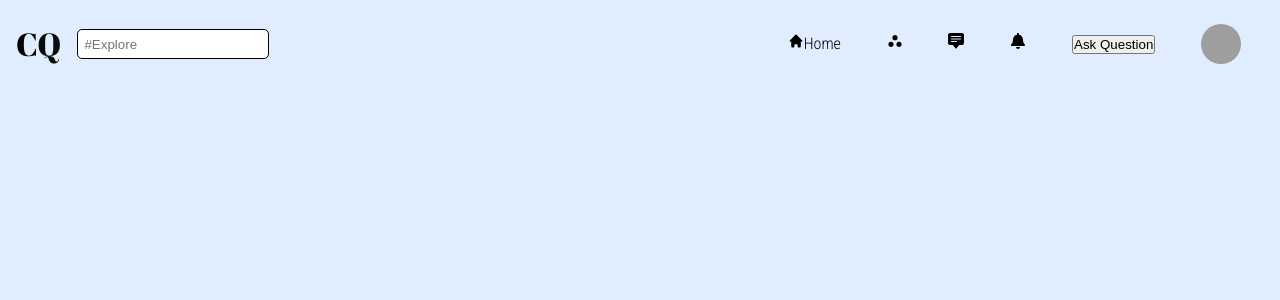
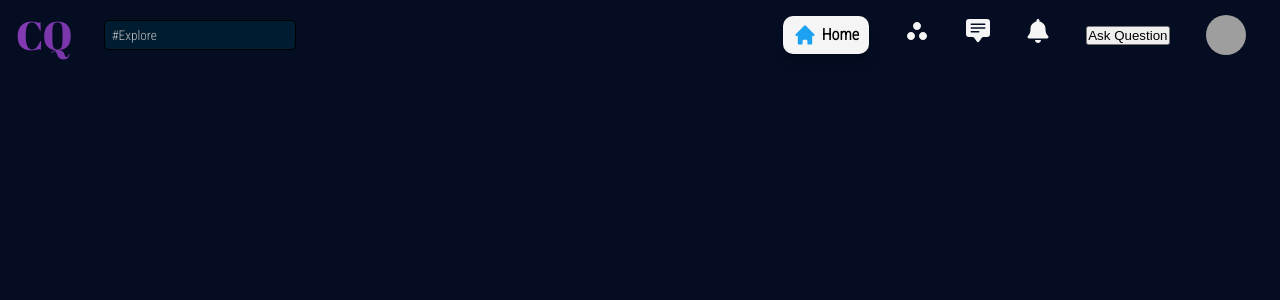
Before and after one commit to Ritik-Bhasarkar/Campus-Quora, a React (Create React App) app: page / in a window 1280 px wide. Shown: the top 300 px of the page. Built offline with nearby package versions, Linux system fonts and the light colour scheme; grey boxes are pictures that could not be loaded.

Commit message:
navbar-ongoing

```diff
--- a/src/App.css
+++ b/src/App.css
@@ -54,9 +54,10 @@ html {
   /* fonts  */
 
   --fs-extra-large: clamp(1.2rem, 4vw + 0.5rem, 4rem);
-  --fs-large:clamp(1.5rem, 3vw + 0.5rem,2rem);
+  --fs-large:clamp(1.5rem, 3vw + 0.5rem,2.5rem);
   --fs-medium:clamp(0.8rem, 1vw + 0.5rem, 1.1rem);
   --fs-small:clamp(0.9rem, 0.7vw + 0.5rem , 1.3rem );
+  --fs-extra-small: clamp(0.7rem,0.5vw + 0.3rem,1rem);
 
 
 
@@ -364,7 +365,7 @@ ul {
 .login-form__forgotPwd{
   font-size: var(--extra-small-text);
    display: flex;
-   justify-content: end;
+   justify-content: flex-end;
    margin: 0.3rem;
    cursor: pointer;
   }
@@ -496,7 +497,7 @@ ul {
  /*-----------------login page end------------------------*/
 
 .quora-container{
-  background-color: #E0EDFE;
+  background-color: #040D21;
   height: 100svh;
 }
 
@@ -504,20 +505,21 @@ ul {
 
 .navbar-container{
   display: flex;
-  justify-content: space-between;
+  justify-content:space-between;
   align-items: center;
-  padding:1rem
+  padding:0 1rem;
 }
 
 .navbar-left{
   display: flex;
   align-items: center;
-  gap: 1rem;
+
 }
 
-.navbar-left > .navbar__logo{
+.navbar-left > .navbar__logo > span{
   font-size: var(--fs-large);
   font-family: var(--header-font);
+  color: var(--header-color);
 }
 
 .navbar__search input{
@@ -525,6 +527,15 @@ ul {
   border-radius: 5px;
   padding: 0.4rem;
   outline: none;
+  background-color: #001C30;
+  margin-left: 2rem;
+}
+
+input::placeholder{
+  color: var(--grey-450);
+  font-size: var(--fs-extra-smallsmall);
+  font-family: var(--secondary-font);
+
 }
 
 .navbar__search input:focus{
@@ -536,5 +547,36 @@ ul {
   display: flex;
   align-items: center;
   justify-content: space-around;
+}
 
+.icon {
+  font-size: 1.5rem;
+  color: whitesmoke;
 }
+
+.icon:hover{
+  background-color: #C0C0C0;
+  border-radius: 10px;
+  z-index: -1;
+}
+
+.navbar-right > .navbar__home{
+  border: none;
+  border-radius: 10px;
+  box-shadow: var(--shadow-3);
+  background-color: whitesmoke;
+  padding: 5px 10px;
+  display: flex;
+  align-items: center;
+  justify-content:space-around;
+}
+
+.navbar__home>.home-text{
+  font-size: var(--fs-extra-smallsmall);
+  margin-left: 0.3rem;
+  font-weight: bolder;
+}
+
+.navbar__home > .home{
+  color: #1DA1F2;
+}
--- a/src/components/Navbar.jsx
+++ b/src/components/Navbar.jsx
@@ -20,17 +20,17 @@ const Navbar = () => {
         </div>
         <div className='navbar-right'>
             <div className='navbar__home'>
-                <HiHome/>
-                <span>Home</span>
+                <HiHome className='icon home'/>
+                <span className='home-text'>Home</span>
             </div>
             <div className='navbar__spaces'>
-                <MdWorkspaces/>
+                <MdWorkspaces className='icon'/>
             </div>
             <div className='navbar__chats'>
-                <BsChatSquareTextFill/>
+                <BsChatSquareTextFill className='icon'/>
             </div>
             <div className='navbar__notification'>
-                <FaBell/>
+                <FaBell className='icon'/>
             </div>
             <div className='navbar__question'>
                 <button> Ask Question</button>
```
Lines whose indentation alone changed are shown as unchanged.
